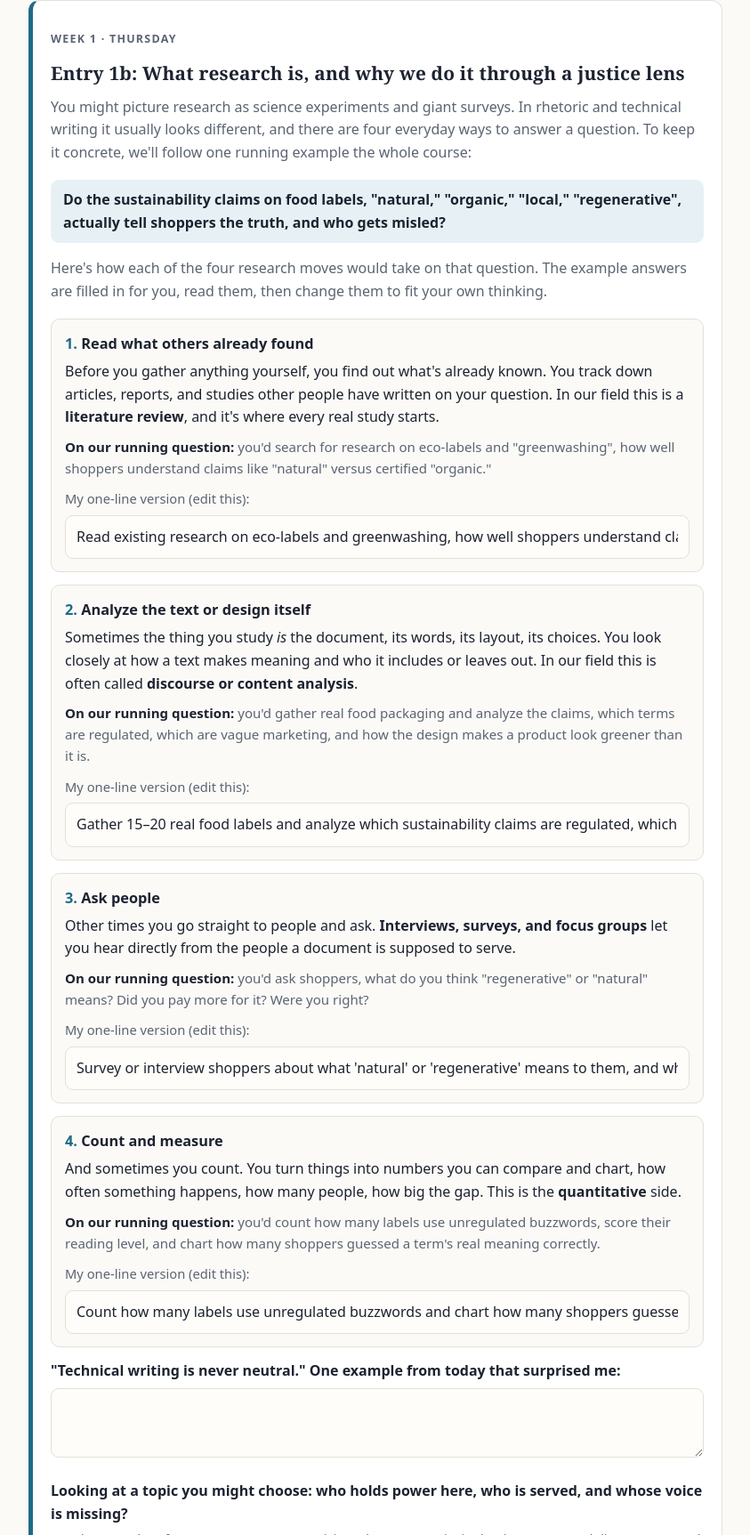
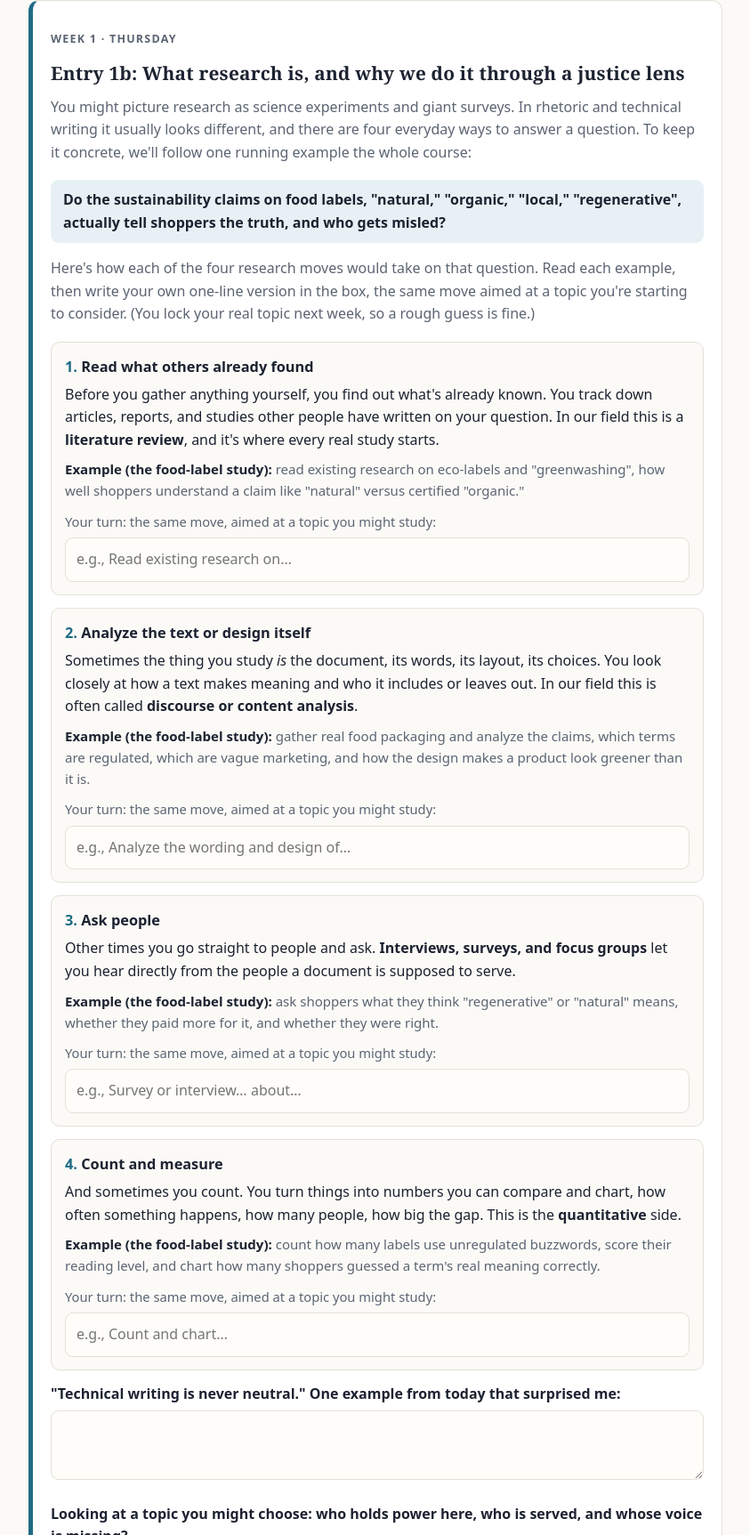
Before and after one commit to DrSarahLong/ENG_3090-, a plain HTML site: page research-notebook.html in a window 1280 px wide. Shown: the part 1484-3209 px from the top of the page at 89% size, without its empty margins (218-1061 px from the left). Drawn offline with Linux system fonts and the light colour scheme.

Commit message:
Add files via upload

```diff
--- a/research-notebook.html
+++ b/research-notebook.html
@@ -170,38 +170,38 @@
     <h2>Entry 1b: What research is, and why we do it through a justice lens</h2>
     <p class="lead">You might picture research as science experiments and giant surveys. In rhetoric and technical writing it usually looks different, and there are four everyday ways to answer a question. To keep it concrete, we'll follow one running example the whole course:</p>
     <p class="runq">Do the sustainability claims on food labels, "natural," "organic," "local," "regenerative", actually tell shoppers the truth, and who gets misled?</p>
-    <p class="lead">Here's how each of the four research moves would take on that question. The example answers are filled in for you, read them, then change them to fit your own thinking.</p>
+    <p class="lead">Here's how each of the four research moves would take on that question. Read each example, then write your own one-line version in the box, the same move aimed at a topic you're starting to consider. (You lock your real topic next week, so a rough guess is fine.)</p>
 
     <div class="method">
       <p class="mtitle"><span>1.</span> Read what others already found</p>
       <p class="exp">Before you gather anything yourself, you find out what's already known. You track down articles, reports, and studies other people have written on your question. In our field this is a <b>literature review</b>, and it's where every real study starts.</p>
-      <p class="eg"><b>On our running question:</b> you'd search for research on eco-labels and "greenwashing", how well shoppers understand claims like "natural" versus certified "organic."</p>
-      <label class="ask" for="e1_m1">My one-line version (edit this):</label>
-      <input type="text" id="e1_m1" data-save data-label="Method 1, read what others found" value="Read existing research on eco-labels and greenwashing, how well shoppers understand claims like 'natural' vs. certified 'organic.'">
+      <p class="eg"><b>Example (the food-label study):</b> read existing research on eco-labels and "greenwashing", how well shoppers understand a claim like "natural" versus certified "organic."</p>
+      <label class="ask" for="e1_m1">Your turn: the same move, aimed at a topic you might study:</label>
+      <input type="text" id="e1_m1" data-save data-label="Method 1, read what others found" placeholder="e.g., Read existing research on…">
     </div>
 
     <div class="method">
       <p class="mtitle"><span>2.</span> Analyze the text or design itself</p>
       <p class="exp">Sometimes the thing you study <em>is</em> the document, its words, its layout, its choices. You look closely at how a text makes meaning and who it includes or leaves out. In our field this is often called <b>discourse or content analysis</b>.</p>
-      <p class="eg"><b>On our running question:</b> you'd gather real food packaging and analyze the claims, which terms are regulated, which are vague marketing, and how the design makes a product look greener than it is.</p>
-      <label class="ask" for="e1_m2">My one-line version (edit this):</label>
-      <input type="text" id="e1_m2" data-save data-label="Method 2, analyze the text/design" value="Gather 15–20 real food labels and analyze which sustainability claims are regulated, which are vague marketing, and how design shapes perception.">
+      <p class="eg"><b>Example (the food-label study):</b> gather real food packaging and analyze the claims, which terms are regulated, which are vague marketing, and how the design makes a product look greener than it is.</p>
+      <label class="ask" for="e1_m2">Your turn: the same move, aimed at a topic you might study:</label>
+      <input type="text" id="e1_m2" data-save data-label="Method 2, analyze the text/design" placeholder="e.g., Analyze the wording and design of…">
     </div>
 
     <div class="method">
       <p class="mtitle"><span>3.</span> Ask people</p>
       <p class="exp">Other times you go straight to people and ask. <b>Interviews, surveys, and focus groups</b> let you hear directly from the people a document is supposed to serve.</p>
-      <p class="eg"><b>On our running question:</b> you'd ask shoppers, what do you think "regenerative" or "natural" means? Did you pay more for it? Were you right?</p>
-      <label class="ask" for="e1_m3">My one-line version (edit this):</label>
-      <input type="text" id="e1_m3" data-save data-label="Method 3, ask people" value="Survey or interview shoppers about what 'natural' or 'regenerative' means to them, and whether they paid more.">
+      <p class="eg"><b>Example (the food-label study):</b> ask shoppers what they think "regenerative" or "natural" means, whether they paid more for it, and whether they were right.</p>
+      <label class="ask" for="e1_m3">Your turn: the same move, aimed at a topic you might study:</label>
+      <input type="text" id="e1_m3" data-save data-label="Method 3, ask people" placeholder="e.g., Survey or interview… about…">
     </div>
 
     <div class="method">
       <p class="mtitle"><span>4.</span> Count and measure</p>
       <p class="exp">And sometimes you count. You turn things into numbers you can compare and chart, how often something happens, how many people, how big the gap. This is the <b>quantitative</b> side.</p>
-      <p class="eg"><b>On our running question:</b> you'd count how many labels use unregulated buzzwords, score their reading level, and chart how many shoppers guessed a term's real meaning correctly.</p>
-      <label class="ask" for="e1_m4">My one-line version (edit this):</label>
-      <input type="text" id="e1_m4" data-save data-label="Method 4, count and measure" value="Count how many labels use unregulated buzzwords and chart how many shoppers guessed a term's real meaning correctly.">
+      <p class="eg"><b>Example (the food-label study):</b> count how many labels use unregulated buzzwords, score their reading level, and chart how many shoppers guessed a term's real meaning correctly.</p>
+      <label class="ask" for="e1_m4">Your turn: the same move, aimed at a topic you might study:</label>
+      <input type="text" id="e1_m4" data-save data-label="Method 4, count and measure" placeholder="e.g., Count and chart…">
     </div>
 
     <div class="q">
```
